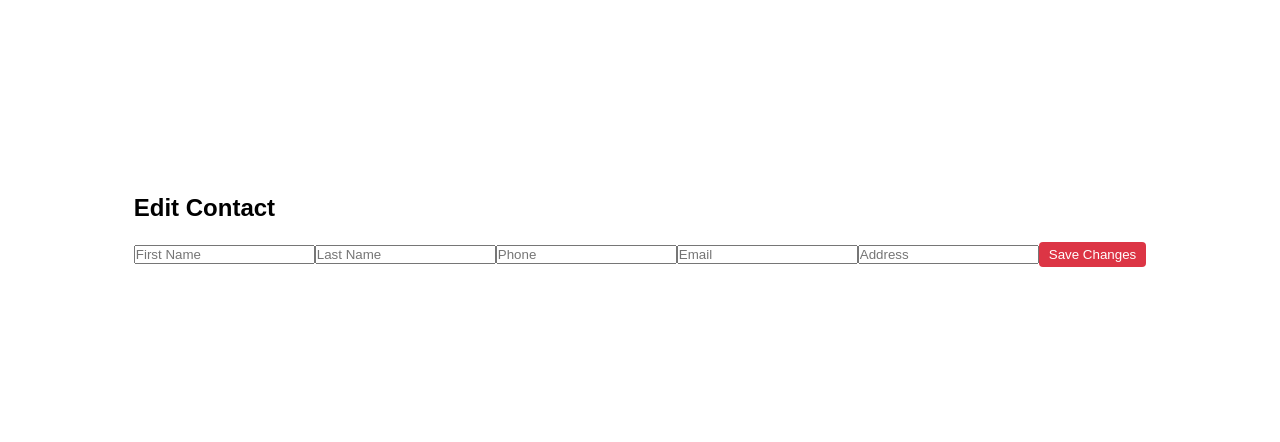
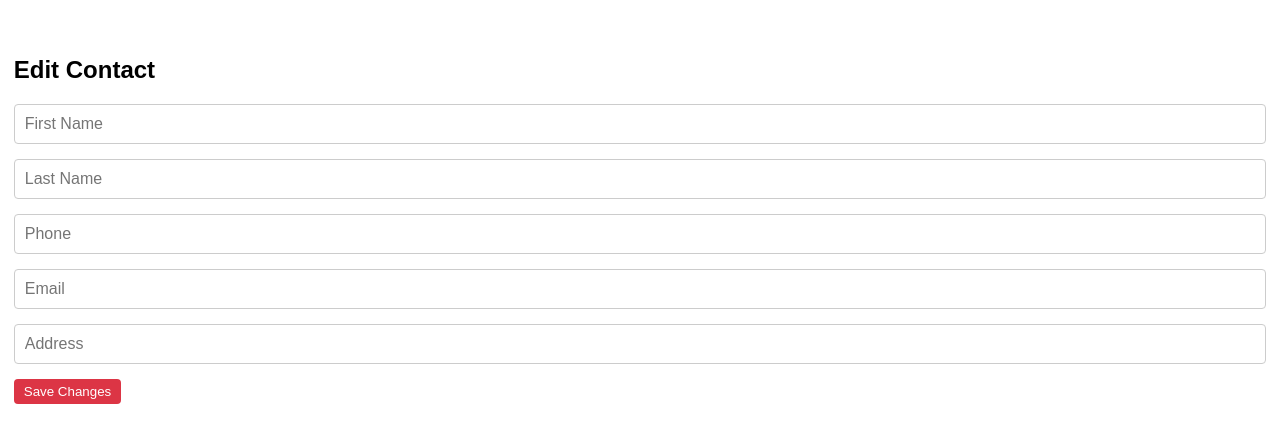
Before and after one commit to MatthewLampard/capco-atp-assessment, a React (Create React App) app: page /edit/1 in a window 1280 px wide. Shown: the part 170-612 px from the top of the page. Built offline with nearby package versions, Linux system fonts and the light colour scheme; what react-theme-change would draw is missing.

Commit message:
Styled the edit contact page

```diff
--- a/src/EditContact.js
+++ b/src/EditContact.js
@@ -1,6 +1,7 @@
 import React, { useState, useEffect } from 'react';
 import { useForm } from 'react-hook-form';
 import { useNavigate, useParams } from 'react-router-dom';
+import './styles.css';
 
 const LOCAL_STORAGE_KEY = 'contactListApp.contacts';
 
@@ -53,42 +54,49 @@ function EditContact() {
 
 
   return (
-    <div>
+    <>
+    <div className="container">
+      <form onSubmit={handleSubmit(onSubmit)}>
       <h2>Edit Contact</h2>
-      <form onSubmit={handleSubmit(onSubmit)}>
         <input
           name='firstName'
           placeholder='First Name'
           {...register('firstName')}
           defaultValue={contact.firstName}
+          className="form-input" // Apply the input style
         />
         <input
           name='lastName'
           placeholder='Last Name'
           {...register('lastName')}
           defaultValue={contact.lastName}
+          className="form-input" // Apply the input style
         />
         <input
           name='phone'
           placeholder='Phone'
           {...register('phone')}
           defaultValue={contact.phone}
+          className="form-input" // Apply the input style
         />
         <input
           name='email'
           placeholder='Email'
           {...register('email')}
           defaultValue={contact.email}
+          className="form-input" // Apply the input style
         />
         <input
           name='address'
           placeholder='Address'
           {...register('address')}
           defaultValue={contact.address}
+          className="form-input" // Apply the input style
         />
         <button type='submit'>Save Changes</button>
       </form>
     </div>
+    </>
   );
 }
 
--- a/src/styles.css
+++ b/src/styles.css
@@ -119,3 +119,20 @@
   input[type="submit"]:hover {
     background-color: #0056b3;
   }
+
+  .container {
+    display: flex;
+    justify-content: center;
+    align-items: center;
+    height: 100vh;
+  }
+
+  /* Additional styles for the form inputs */
+  .form-input {
+    width: 100%;
+    padding: 10px;
+    margin-bottom: 15px;
+    border: 1px solid #ccc;
+    border-radius: 4px;
+    font-size: 16px;
+  }
```
